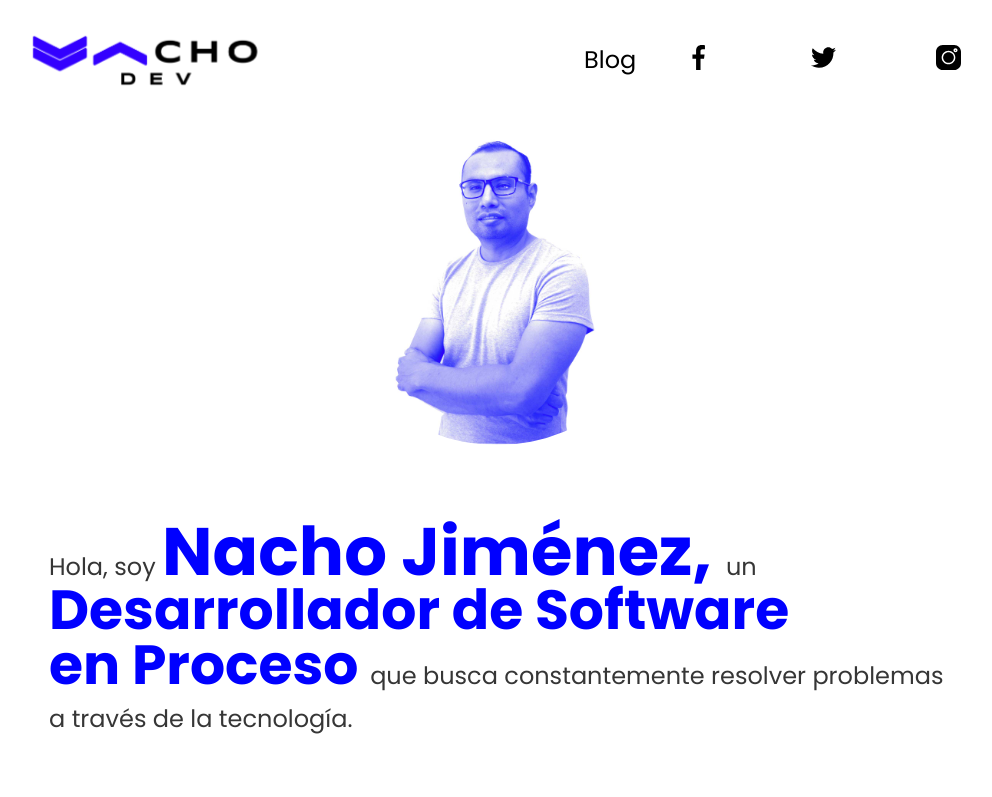
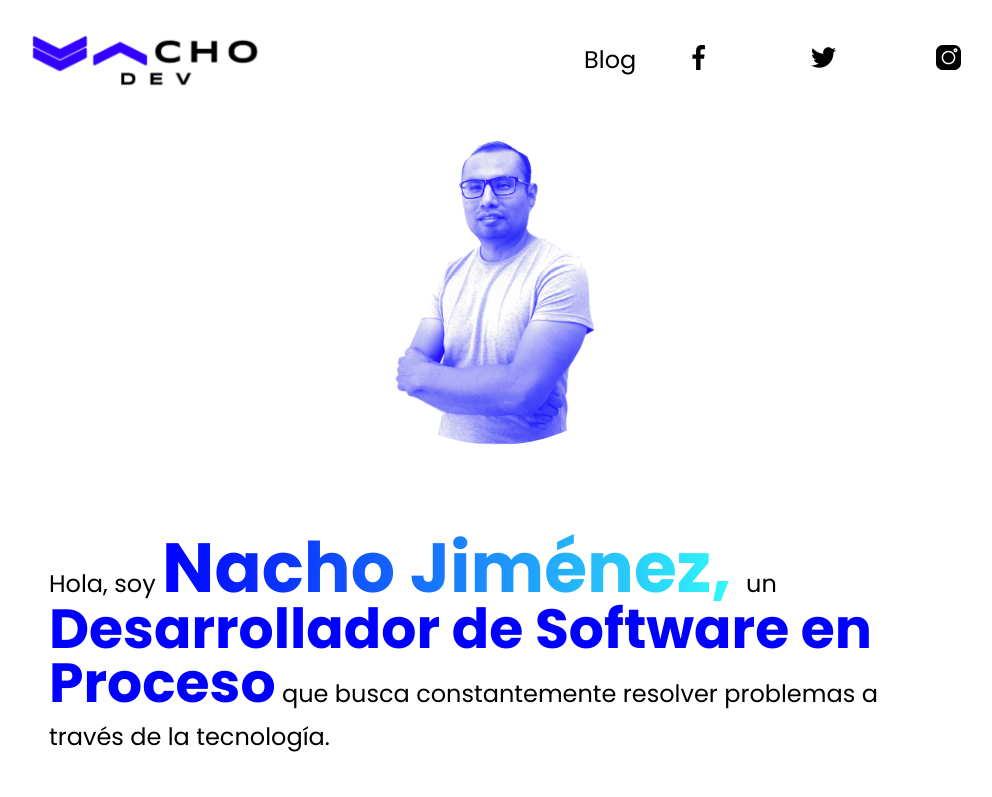
Before and after one commit to Josszar/NachoDev, a plain HTML site: page index.html in a window 1280 px wide. Shown: the top 797 px of the page, without its empty margins (143-1135 px from the left). Drawn offline with nearby package versions, Linux system fonts and the light colour scheme.

Commit message:
Se agrega color degradado

```diff
--- a/assets/css/main.css
+++ b/assets/css/main.css
@@ -123,7 +123,7 @@ align-items: center;
 }
 
 .parrafo{
-  color: #363636 ;
+
   font-family: 'Poppins', sans-serif;
   text-align: left;
   padding-left: 15%;
@@ -133,6 +133,21 @@ align-items: center;
 line-height : 1.8em;
 margin-top: 60px;
 }
+
+.gradient1 {
+        display: inline;
+         font-family: 'Poppins', sans-serif;
+        font-weight: bold;
+          font-size: 1.5em;
+        background: -webkit-gradient(linear, left top, right top,
+        from(rgb(25, 76, 192)), color-stop(0%, rgb(0, 0, 255)),
+
+        to(rgb(51, 255, 249)));
+        -webkit-background-clip: text;
+        -webkit-text-fill-color: transparent;
+line-height : 1.1em;
+
+      }
 
 
 
--- a/assets/css/mainblog.css
+++ b/assets/css/mainblog.css
@@ -64,9 +64,20 @@ margin: 10%;
 line-height : 1em;
 margin-top: 0%;
 line-height: 150%;
+ }
 
+ .gradient1 {
+        display: inline-block;
+        font-family: sans-serif;
+        font-weight: bold;
+        font-size: 40pt;
+        background: -webkit-gradient(linear, left top, right top,
+        from(rgb(25, 76, 192)), color-stop(0%, rgb(0, 0, 255)),
 
- }
+        to(rgb(51, 255, 249)));
+        -webkit-background-clip: text;
+        -webkit-text-fill-color: transparent;
+      }
 
 .date {
   font-family: 'Raleway', sans-serif;
--- a/index.html
+++ b/index.html
@@ -52,11 +52,12 @@
     </div>
   </div>
 
-  <p class="parrafo">Hola, soy <span style="color:blue; font-weight:bold; font-size:2.8em">Nacho Jiménez,
+  <p class="parrafo">Hola, soy <span style="color:blue; font-weight:bold; font-size:2.9em" class="gradient1">Nacho
+      Jiménez,
     </span>
 
-    un<span style="color:blue; font-weight:bold; font-size:2.3em"> Desarrollador de Software
-      <br> en Proceso </span> que busca constantemente resolver problemas a través de la tecnología.
+    un<span style="color:blue; font-weight:bold; font-size:2.3em "> Desarrollador de Software
+      en Proceso</span> que busca constantemente resolver problemas a través de la tecnología.
     <p />
 
     <p class="parrafo">Estudié Ing. en Transporte 🚆 🚛 🚢 ✈️ y actualmente curso la carrera de
```
